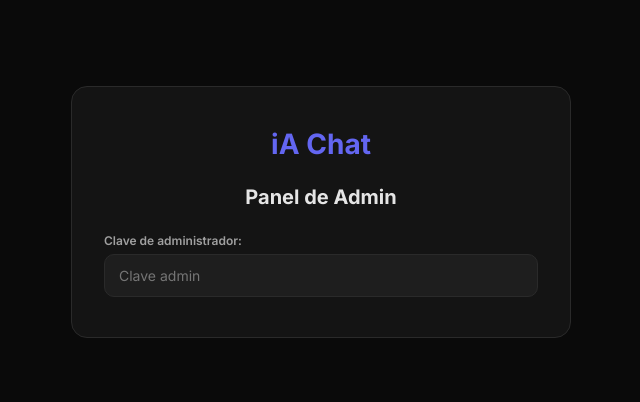
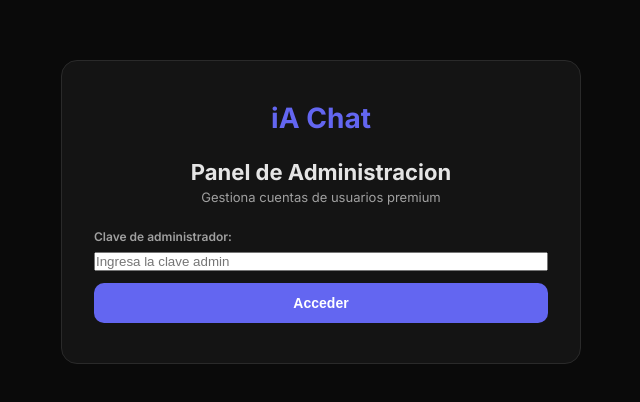
Before and after one commit to Lobocielo/ia-web, a Next.js app: page /admin in a window 1280 px wide. Shown: the part 188-590 px from the top of the page, without its empty margins (319-959 px from the left). Built offline with nearby package versions, Linux system fonts and the light colour scheme.

Commit message:
Admin panel mejorado: stats, avatar, boton admin visible, registro rapido

```diff
--- a/app/Chat.js
+++ b/app/Chat.js
@@ -299,10 +299,14 @@ export default function Chat() {
             <div className="user-info">
               <span className="user-name">{user.username}</span>
               {user.premium && <span className="user-premium">PREMIUM</span>}
+              {user.role === 'admin' && <a href="/admin" className="admin-link">Admin</a>}
               <button className="logout-btn" onClick={() => { localStorage.removeItem('user'); setUser(null) }}>Salir</button>
             </div>
           ) : (
-            <a href="/login" className="login-btn">Iniciar sesion</a>
+            <div className="auth-buttons">
+              <a href="/login" className="login-btn">Iniciar sesion</a>
+              <a href="/register" className="register-btn">Registrarse</a>
+            </div>
           )}
           {messages.length > 0 && (
             <button className="new-chat-btn" onClick={clearChat}>+ Nuevo</button>
--- a/app/admin/page.js
+++ b/app/admin/page.js
@@ -10,6 +10,7 @@ export default function AdminPage() {
   const [error, setError] = useState('')
   const [success, setSuccess] = useState('')
   const [loading, setLoading] = useState(false)
+  const [authenticated, setAuthenticated] = useState(false)
 
   const loadUsers = async () => {
     if (!adminKey) return
@@ -20,11 +21,11 @@ export default function AdminPage() {
         body: JSON.stringify({ action: 'list-users', adminKey })
       })
       const data = await res.json()
-      if (data.users) setUsers(data.users)
+      if (data.users) { setUsers(data.users); setAuthenticated(true) }
     } catch {}
   }
 
-  useEffect(() => { if (adminKey) loadUsers() }, [adminKey])
+  useEffect(() => { if (adminKey && adminKey.length >= 6) loadUsers() }, [adminKey])
 
   const createUser = async (e) => {
     e.preventDefault()
@@ -37,15 +38,15 @@ export default function AdminPage() {
       })
       const data = await res.json()
       if (data.error) { setError(data.error); setLoading(false); return }
-      setSuccess(`Usuario "${newUser}" creado!`)
+      setSuccess(`Usuario "${newUser}" creado exitosamente!`)
       setNewUser(''); setNewPass('')
       loadUsers()
       setLoading(false)
-    } catch { setError('Error'); setLoading(false) }
+    } catch { setError('Error de conexion'); setLoading(false) }
   }
 
-  const deleteUser = async (id) => {
-    if (!confirm('Eliminar este usuario?')) return
+  const deleteUser = async (id, name) => {
+    if (!confirm(`Eliminar usuario "${name}"?`)) return
     await fetch('/api/auth', {
       method: 'POST',
       headers: { 'Content-Type': 'application/json' },
@@ -63,48 +64,86 @@ export default function AdminPage() {
     loadUsers()
   }
 
+  const handleAuth = (e) => {
+    e.preventDefault()
+    loadUsers()
+  }
+
   return (
     <div className="auth-page">
-      <div className="auth-card" style={{maxWidth: 500}}>
+      <div className="admin-panel">
         <div className="auth-logo">iA Chat</div>
-        <h1>Panel de Admin</h1>
+        <h1>Panel de Administracion</h1>
+        <p className="admin-subtitle">Gestiona cuentas de usuarios premium</p>
 
-        <div className="admin-section">
-          <label>Clave de administrador:</label>
-          <input type="password" placeholder="Clave admin" value={adminKey} onChange={e => setAdminKey(e.target.value)} />
-        </div>
+        {!authenticated ? (
+          <form onSubmit={handleAuth} className="admin-auth-form">
+            <div className="admin-auth-input">
+              <label>Clave de administrador:</label>
+              <input type="password" placeholder="Ingresa la clave admin" value={adminKey} onChange={e => setAdminKey(e.target.value)} />
+            </div>
+            <button type="submit" className="admin-auth-btn">Acceder</button>
+            {error && <div className="auth-error">{error}</div>}
+          </form>
+        ) : (
+          <>
+            <div className="admin-stats">
+              <div className="admin-stat">
+                <span className="admin-stat-number">{users.length}</span>
+                <span className="admin-stat-label">Usuarios</span>
+              </div>
+              <div className="admin-stat">
+                <span className="admin-stat-number">{users.filter(u => u.premium).length}</span>
+                <span className="admin-stat-label">Premium</span>
+              </div>
+              <div className="admin-stat">
+                <span className="admin-stat-number">{users.filter(u => u.role === 'admin').length}</span>
+                <span className="admin-stat-label">Admins</span>
+              </div>
+            </div>
 
-        {adminKey && (
-          <>
             <div className="admin-section">
-              <h3>Crear usuario</h3>
+              <h3>Crear nuevo usuario</h3>
               <form onSubmit={createUser} className="admin-form">
-                <input type="text" placeholder="Nuevo usuario" value={newUser} onChange={e => setNewUser(e.target.value)} required />
-                <input type="password" placeholder="Contrasena" value={newPass} onChange={e => setNewPass(e.target.value)} required />
-                <button type="submit" disabled={loading}>{loading ? 'Creando...' : 'Crear'}</button>
+                <input type="text" placeholder="Nombre de usuario" value={newUser} onChange={e => setNewUser(e.target.value)} required minLength={3} />
+                <input type="password" placeholder="Contrasena" value={newPass} onChange={e => setNewPass(e.target.value)} required minLength={4} />
+                <button type="submit" disabled={loading} className="admin-create-btn">
+                  {loading ? 'Creando...' : '+ Crear usuario'}
+                </button>
               </form>
               {error && <div className="auth-error">{error}</div>}
               {success && <div className="auth-success">{success}</div>}
             </div>
 
             <div className="admin-section">
-              <h3>Usuarios ({users.length})</h3>
+              <h3>Usuarios registrados</h3>
               <div className="admin-users">
+                {users.length === 0 && <p className="admin-empty">No hay usuarios aun</p>}
                 {users.map(u => (
                   <div key={u.id} className="admin-user">
                     <div className="admin-user-info">
-                      <strong>{u.username}</strong>
+                      <span className="admin-user-avatar">{u.username[0].toUpperCase()}</span>
+                      <div className="admin-user-details">
+                        <strong>{u.username}</strong>
+                        <span className="admin-user-date">Creado: {u.created || 'N/A'}</span>
+                      </div>
                       <span className={`admin-badge ${u.role}`}>{u.role}</span>
                       {u.premium && <span className="admin-badge premium">PREMIUM</span>}
                     </div>
                     <div className="admin-user-actions">
-                      <button onClick={() => togglePremium(u.id)} className="admin-btn-sm">{u.premium ? 'Quitar Premium' : 'Dar Premium'}</button>
-                      {u.role !== 'admin' && <button onClick={() => deleteUser(u.id)} className="admin-btn-sm danger">Eliminar</button>}
+                      <button onClick={() => togglePremium(u.id)} className="admin-btn-sm">
+                        {u.premium ? 'Quitar Premium' : 'Dar Premium'}
+                      </button>
+                      {u.role !== 'admin' && (
+                        <button onClick={() => deleteUser(u.id, u.username)} className="admin-btn-sm danger">Eliminar</button>
+                      )}
                     </div>
                   </div>
                 ))}
               </div>
             </div>
+
+            <a href="/" className="admin-back">Volver al chat</a>
           </>
         )}
       </div>
--- a/app/globals.css
+++ b/app/globals.css
@@ -578,6 +578,45 @@ body {
   opacity: 0.85;
 }
 
+.register-btn {
+  background: transparent;
+  border: 1px solid var(--border);
+  color: var(--text);
+  border-radius: 8px;
+  padding: 6px 14px;
+  font-size: 12px;
+  font-weight: 600;
+  cursor: pointer;
+  text-decoration: none;
+  transition: all 0.2s;
+}
+
+.register-btn:hover {
+  border-color: var(--accent);
+  color: var(--accent);
+}
+
+.auth-buttons {
+  display: flex;
+  gap: 6px;
+  align-items: center;
+}
+
+.admin-link {
+  background: linear-gradient(135deg, #f59e0b, #d97706);
+  color: white;
+  border-radius: 6px;
+  padding: 4px 10px;
+  font-size: 11px;
+  font-weight: 700;
+  text-decoration: none;
+  transition: opacity 0.2s;
+}
+
+.admin-link:hover {
+  opacity: 0.85;
+}
+
 .logout-btn {
   background: transparent;
   border: 1px solid var(--border);
@@ -1448,3 +1487,167 @@ body {
 .admin-btn-sm.danger:hover {
   background: rgba(239, 68, 68, 0.1);
 }
+
+/* === ADMIN PANEL IMPROVED === */
+.admin-panel {
+  background: var(--bg-secondary);
+  border: 1px solid var(--border);
+  border-radius: 16px;
+  padding: 40px 32px;
+  width: 100%;
+  max-width: 520px;
+  text-align: center;
+}
+
+.admin-panel h1 {
+  font-size: 22px;
+  font-weight: 700;
+  color: var(--text);
+  margin-bottom: 4px;
+}
+
+.admin-subtitle {
+  font-size: 13px;
+  color: var(--text-secondary);
+  margin-bottom: 24px;
+}
+
+.admin-auth-form {
+  display: flex;
+  flex-direction: column;
+  gap: 12px;
+  align-items: center;
+}
+
+.admin-auth-input {
+  width: 100%;
+  text-align: left;
+}
+
+.admin-auth-input label {
+  display: block;
+  font-size: 12px;
+  font-weight: 600;
+  color: var(--text-secondary);
+  margin-bottom: 6px;
+}
+
+.admin-auth-input input {
+  width: 100%;
+}
+
+.admin-auth-btn {
+  width: 100%;
+  background: var(--accent) !important;
+  color: white !important;
+  border: none !important;
+  border-radius: 10px !important;
+  padding: 12px !important;
+  font-size: 14px !important;
+  font-weight: 700 !important;
+  cursor: pointer;
+}
+
+.admin-stats {
+  display: flex;
+  gap: 16px;
+  margin-bottom: 24px;
+}
+
+.admin-stat {
+  flex: 1;
+  background: var(--bg-tertiary);
+  border: 1px solid var(--border);
+  border-radius: 10px;
+  padding: 16px 12px;
+  text-align: center;
+}
+
+.admin-stat-number {
+  display: block;
+  font-size: 28px;
+  font-weight: 800;
+  color: var(--accent);
+}
+
+.admin-stat-label {
+  display: block;
+  font-size: 11px;
+  color: var(--text-secondary);
+  margin-top: 4px;
+  text-transform: uppercase;
+  letter-spacing: 0.5px;
+}
+
+.admin-section {
+  margin-top: 20px;
+  text-align: left;
+}
+
+.admin-section h3 {
+  font-size: 14px;
+  font-weight: 700;
+  color: var(--text);
+  margin-bottom: 12px;
+}
+
+.admin-create-btn {
+  background: #22c55e !important;
+  color: white !important;
+  border: none !important;
+  border-radius: 10px !important;
+  padding: 12px 20px !important;
+  font-size: 14px !important;
+  font-weight: 700 !important;
+  cursor: pointer;
+  transition: opacity 0.2s;
+}
+
+.admin-create-btn:hover {
+  opacity: 0.9;
+}
+
+.admin-empty {
+  text-align: center;
+  color: var(--text-secondary);
+  font-size: 13px;
+  padding: 20px;
+}
+
+.admin-user-avatar {
+  width: 36px;
+  height: 36px;
+  background: var(--accent);
+  color: white;
+  border-radius: 50%;
+  display: flex;
+  align-items: center;
+  justify-content: center;
+  font-weight: 700;
+  font-size: 14px;
+  flex-shrink: 0;
+}
+
+.admin-user-details {
+  display: flex;
+  flex-direction: column;
+  gap: 2px;
+}
+
+.admin-user-date {
+  font-size: 11px;
+  color: var(--text-secondary);
+}
+
+.admin-back {
+  display: inline-block;
+  margin-top: 24px;
+  color: var(--accent);
+  text-decoration: none;
+  font-size: 13px;
+  font-weight: 600;
+}
+
+.admin-back:hover {
+  text-decoration: underline;
+}
```
